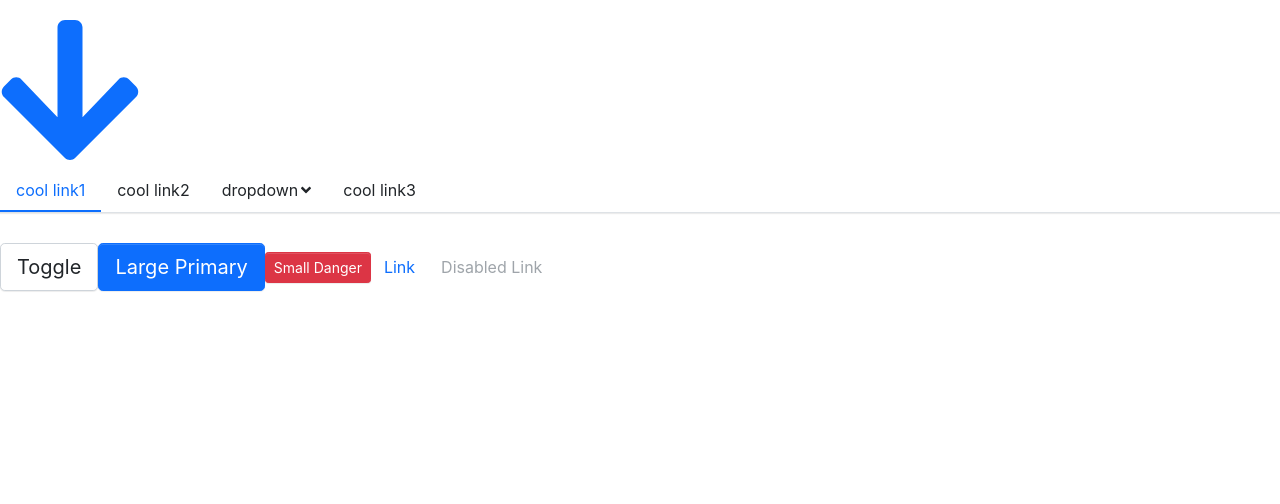
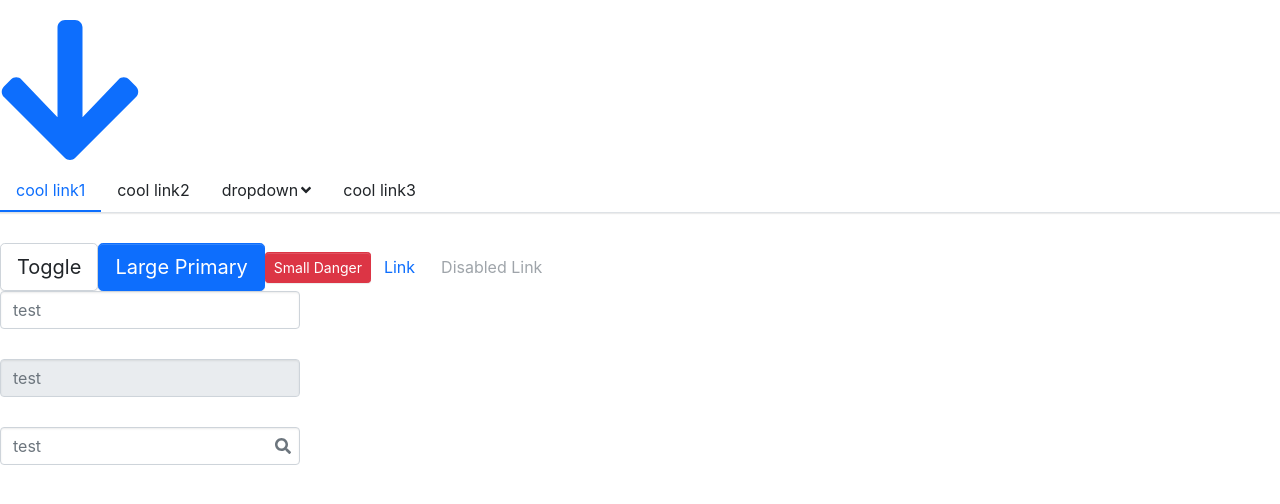
Before and after one commit to superJeff666/myComponents, a React (Create React App) app: page / in a window 1280 px wide. Shown: the top 504 px of the page. Built offline with nearby package versions, Linux system fonts and the light colour scheme.

Commit message:
input组件实现功能

```diff
--- a/src/App.tsx
+++ b/src/App.tsx
@@ -7,6 +7,7 @@
 import SubMenu from "./components/Menu/subMenu";
 import Icon from './components/Icon/icon';
 import Transition from './components/Transition/transition';
+import Input from './components/Input/input';
 library.add(fas)
 function App() {
   const [show, setShow] = useState(false);
@@ -60,6 +61,9 @@
         <Button btnType= 'link' disabled href="http://www.baidu.com">
           Disabled Link
         </Button>
+        <Input style={{width:'300px'}} placeholder='test'/>
+        <Input style={{width:'300px'}} placeholder='test' disabled/>
+        <Input style={{width:'300px'}} placeholder='test' icon="search"/>
       </header>
     </div>
   );
--- /dev/null
+++ b/src/components/Input/_style.scss
@@ -0,0 +1,103 @@
+.viking-input-wrapper {
+    display: flex;
+    width: 100%;
+    margin-bottom: 30px;
+    position: relative;
+    .icon-wrapper {
+      position: absolute;
+      height: 100%;
+      width: 35px;
+      justify-content: center;
+      color: $input-color;
+      right: 0;
+      top: 0;
+      display: flex;
+      align-items: center;
+      svg {
+        color: $input-placeholder-color;
+      }
+    }
+  }
+  .icon-wrapper+.viking-input-inner {
+    padding-right: 35px;
+  }
+  .viking-input-inner {
+    width: 100%;
+    padding: $input-padding-y $input-padding-x;
+    font-family: $input-font-family;
+    font-size: $input-font-size;
+    font-weight: $input-font-weight;
+    line-height: $input-line-height;
+    color: $input-color;
+    background-color: $input-bg;
+    background-clip: padding-box;
+    border: $input-border-width solid $input-border-color;
+
+    // Note: This has no effect on <select>s in some browsers, due to the limited stylability of `<select>`s in CSS.
+    border-radius: $input-border-radius;
+
+    box-shadow: $input-box-shadow;
+    transition: $input-transition;
+
+    &:focus {
+      color: $input-focus-color;
+      background-color: $input-focus-bg;
+      border-color: $input-focus-border-color;
+      outline: 0;
+      box-shadow: $input-focus-box-shadow;
+      // Avoid using mixin so we can pass custom focus shadow properly
+    }
+    &::placeholder {
+      color: $input-placeholder-color;
+      // Override Firefox's unusual default opacity; see https://github.com/twbs/bootstrap/pull/11526.
+      opacity: 1;
+    }
+    &:disabled,
+    &[readonly] {
+      background-color: $input-disabled-bg;
+      border-color: $input-disabled-border-color;
+      // iOS fix for unreadable disabled content; see https://github.com/twbs/bootstrap/issues/11655.
+      opacity: 1;
+    }
+  }
+  .viking-input-group-prepend,
+  .viking-input-group-append {
+    display: flex;
+    align-items: center;
+    padding: $input-padding-y $input-padding-x;
+    margin-bottom: 0; // Allow use of <label> elements by overriding our default margin-bottom
+    font-size: $input-font-size; // Match inputs
+    font-weight: $font-weight-normal;
+    line-height: $input-line-height;
+    color: $input-group-addon-color;
+    text-align: center;
+    white-space: nowrap;
+    background-color: $input-group-addon-bg;
+    border: $input-border-width solid $input-group-addon-border-color;
+    border-radius: $input-border-radius;
+  }
+  .viking-input-group-append + .btn {
+    padding: 0;
+    border: 0;
+  }
+  .input-group > .viking-input-group-prepend,
+  .input-group.input-group-append > .viking-input-inner {
+    @include border-right-radius(0);
+  }
+
+  .input-group > .viking-input-group-append,
+  .input-group.input-group-prepend > .viking-input-inner {
+    @include border-left-radius(0);
+  }
+
+  .input-size-sm .viking-input-inner {
+    padding: $input-padding-y-sm $input-padding-x-sm;
+    font-size: $input-font-size-sm;
+    border-radius: $input-border-radius-sm;
+  }
+
+  .input-size-lg .viking-input-inner {
+    padding: $input-padding-y-lg $input-padding-x-lg;
+    font-size: $input-font-size-lg;
+    border-radius: $input-border-radius-lg;
+  }
--- /dev/null
+++ b/src/components/Input/input.tsx
@@ -0,0 +1,51 @@
+import React,{FC,ReactElement, InputHTMLAttributes, ChangeEvent} from 'react';
+import classNames from 'classnames';
+import {IconProp} from '@fortawesome/fontawesome-svg-core';
+import Icon from '../Icon/icon';
+
+type InputSize = 'lg' | 'sm';
+export interface InputProps extends Omit<InputHTMLAttributes<HTMLElement>,'size'> {
+    disabled?: boolean,
+    size?: InputSize,
+    icon?: IconProp,
+    prepend?: string | ReactElement,
+    append?: string | ReactElement,
+    onChange?: (e:ChangeEvent<HTMLElement>) => void
+}
+
+export const Input:FC<InputProps> = (props) => {
+    const {disabled,size,icon,prepend,append,style,...restProps} = props;
+    const cnames = classNames('viking-input-wrapper', {
+        [`input-size-${size}`]: size,
+        'is-disabled': disabled,
+        'input-group': prepend || append,
+        'input-group-append': !!append,
+        'input-group-prepend': !!prepend
+    })
+    const fixControlledValue = (value:any) => {
+        if(typeof value === 'undefined' || value === null) {
+            return ''
+        }
+        return value;
+    }
+    if('value' in props) {
+        delete restProps.defaultValue;
+        restProps.value = fixControlledValue(props.value);
+    }
+
+    return (
+       <div className={cnames} style={style}>
+           {prepend && <div className='viking-input-group-prepend'>{prepend}</div>}
+           {icon && <div className='icon-wrapper'><Icon icon={icon} title={`title-${icon}`}/></div>}
+           <input
+            className='viking-input-inner'
+            disabled={disabled}
+            {...restProps}
+           />
+           {append && <div className='viking-input-group-append'>{append}</div>}
+       </div>
+    )
+
+}
+
+export default Input;
--- a/src/styles/_mixin.scss
+++ b/src/styles/_mixin.scss
@@ -62,3 +62,13 @@
   }
 
 }
+
+@mixin border-right-radius($radius) {
+  border-top-right-radius: $radius;
+  border-bottom-right-radius: $radius;
+}
+
+@mixin border-left-radius($radius) {
+  border-top-left-radius: $radius;
+  border-bottom-left-radius: $radius;
+}
--- a/src/styles/index.scss
+++ b/src/styles/index.scss
@@ -18,3 +18,6 @@
 
 // icon
 @import '../components/Icon/style';
+
+// input
+@import '../components/Input/style';
```
